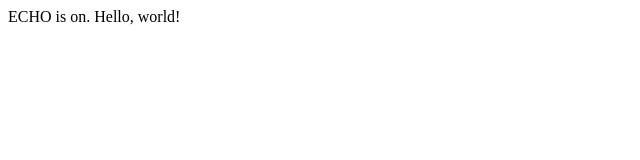
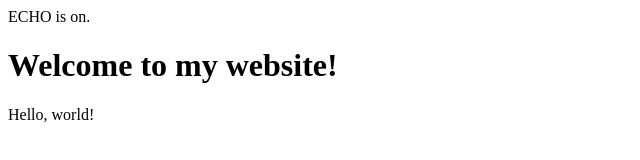
Before and after one commit to alexanderjlcote-arch/hello, a plain HTML site: page hello.html in a window 1280 px wide. Shown: the whole page, without its empty margins (0-640 px from the left). Drawn offline with Linux system fonts and the light colour scheme.

Commit message:
Added Heading

```diff
--- a/hello.html
+++ b/hello.html
@@ -5,6 +5,9 @@ ECHO is on.
         <title>Hello!</title>
     </head>
     <body>
+        <h1>
+            Welcome to my website!
+        </h1>
         Hello, world!
     </body>
  </html>
```
